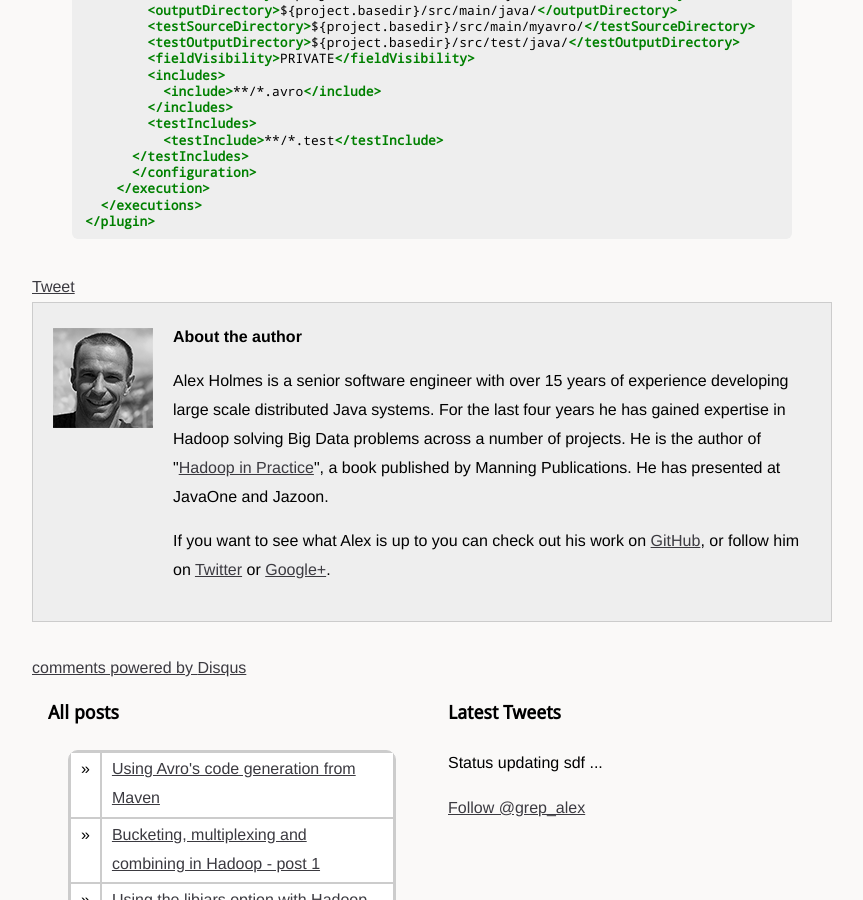
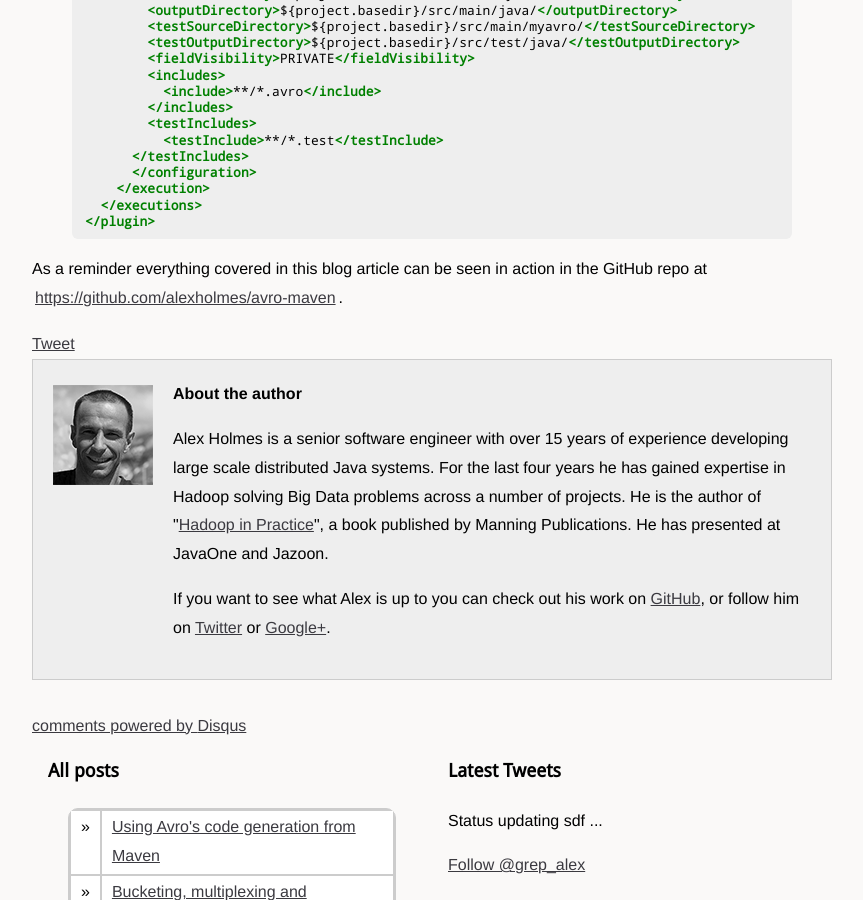
Before and after one commit to alexholmes/blog, a Jekyll site: the page built from _posts/2013-05-23-avro-maven.markdown, in a window 1280 px wide and 900 px high, scrolled down 2499 px. Shown: the whole window, without its empty margins (208-1071 px from the left). Built offline with Jekyll 4.4.1, drawn with Linux system fonts in a browser that asks for light colours; nearby versions of some CDN libraries; comment, search, counter and statistics services are not loaded.

Commit message:
addendum

```diff
--- a/_posts/2013-05-23-avro-maven.markdown
+++ b/_posts/2013-05-23-avro-maven.markdown
@@ -145,3 +145,6 @@ Let's look at an example of how we can specify all of these options for schema c
   </executions>
 </plugin>
 {% endhighlight %}
+
+As a reminder everything covered in this blog article can be seen in action in the GitHub repo at
+[https://github.com/alexholmes/avro-maven](https://github.com/alexholmes/avro-maven).
```
